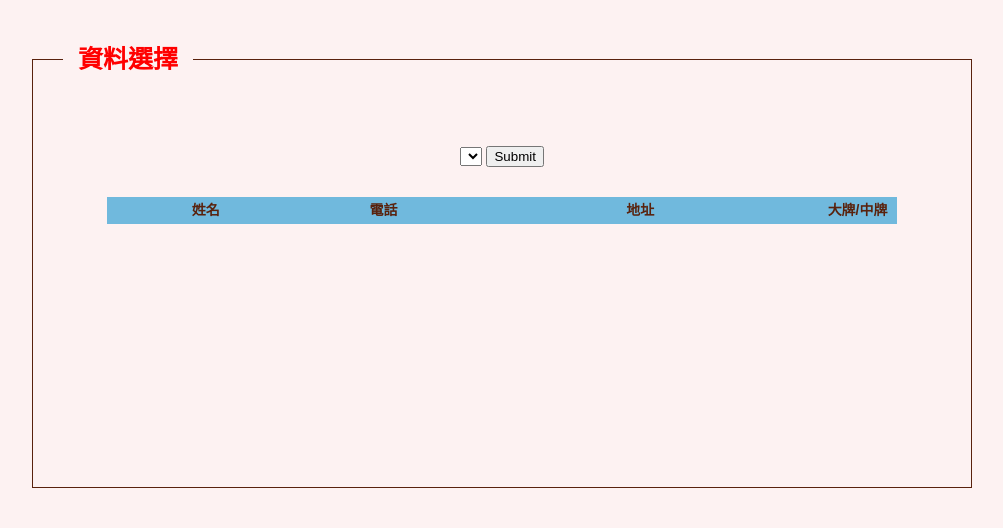
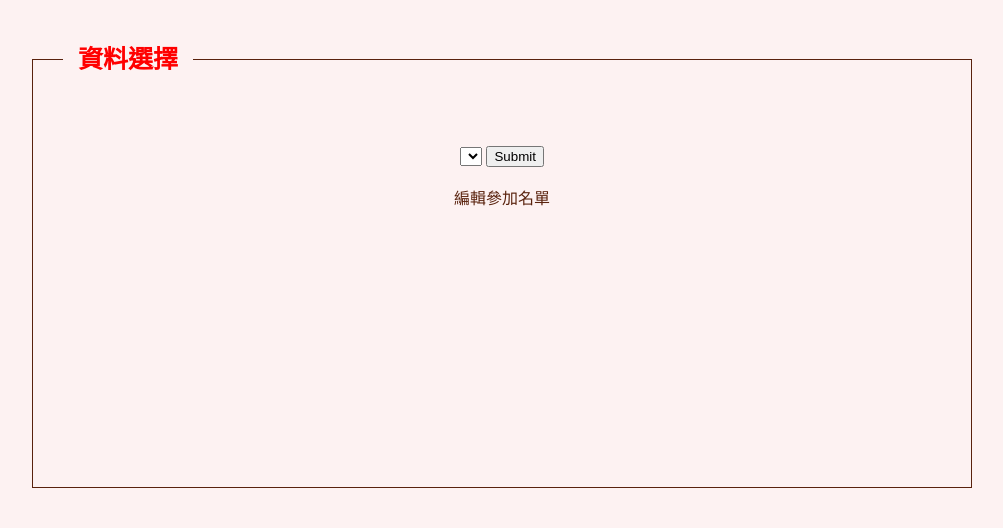
Before and after one commit to chang861224/temple_contact, a Django app: template templates/index.html in a window 1280 px wide. Shown: the part 211-739 px from the top of the page, without its empty margins (138-1141 px from the left). Run offline with Django 4.2, Linux system fonts and the light colour scheme; the template is opened without the code that fills it, so the values that code supplies are empty.

Commit message:
participants modification link

```diff
--- a/templates/index.html
+++ b/templates/index.html
@@ -31,6 +31,9 @@
         </form>
     </div>
 
+    <p class="participate"><a href="/participate/">編輯參加名單</a></p>
+
+    {% if pujaid != None %}
     <div class="data-list">
         <p class="puja-title">{{ puja_name }}</p>
 
@@ -55,7 +58,6 @@
         </table>
     </div>
 
-    {% if pujaid != None %}
     <p class="download"><a href="/download/{{ pujaid }}">資料下載</a></p>
     {% endif %}
 </div>
```
